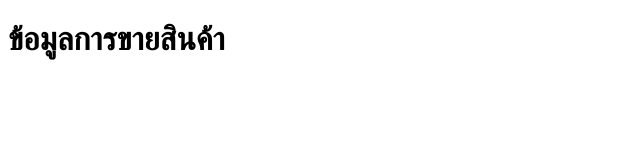
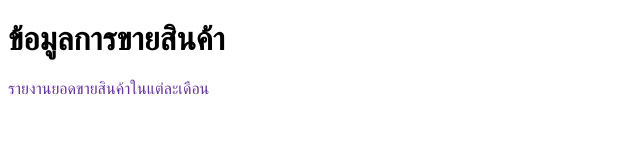
Before and after one commit to BHU23/Tik-project, a plain HTML site: page index.html in a window 1280 px wide. Shown: the whole page, without its empty margins (0-640 px from the left). Drawn offline with Linux system fonts and the light colour scheme.

Commit message:
add report sale

```diff
--- a/index.html
+++ b/index.html
@@ -5,8 +5,14 @@
     <meta http-equiv="X-UA-Compatible" content="IE=edge">
     <meta name="viewport" content="width=device-width, initial-scale=1.0">
     <title>Document</title>
+    <style>
+        p{
+            color: rebeccapurple;
+        }
+    </style>
 </head>
 <body>
     <h1>ข้อมูลการขายสินค้า</h1>
+    <p>รายงานยอดขายสินค้าในแต่ละเดือน</p>
 </body>
 </html>
```
